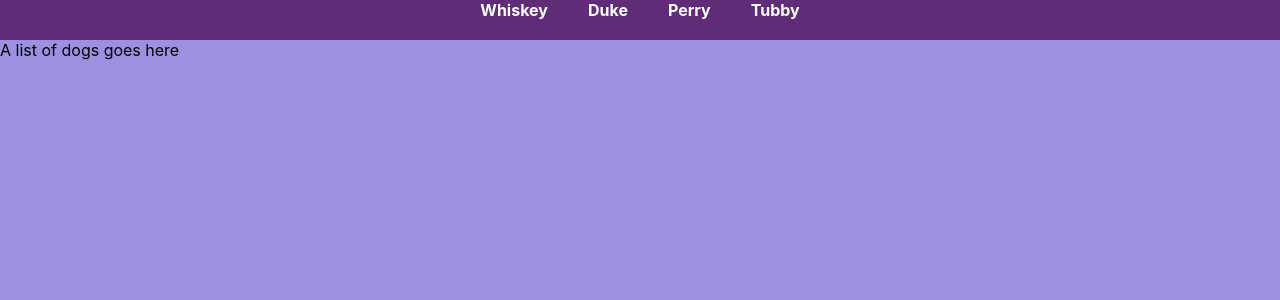
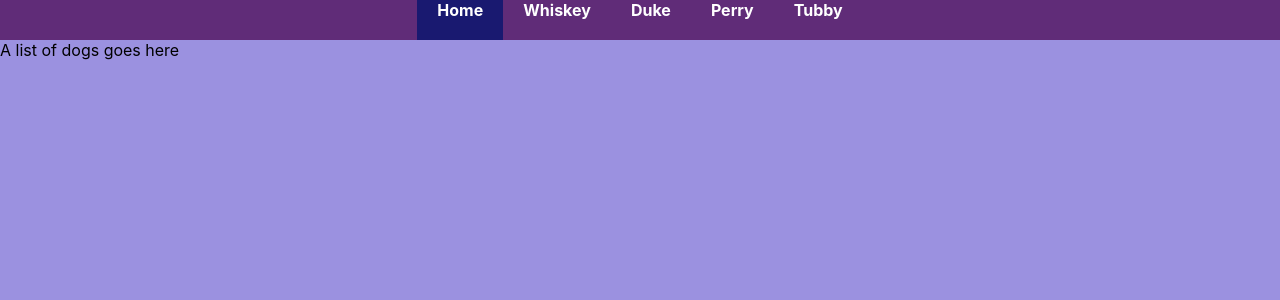
Before and after one commit to iam8/39.2-pt1-react-router-patterns, a React (Create React App) app: page /dogs in a window 1280 px wide. Shown: the top 300 px of the page. Built offline with nearby package versions, Linux system fonts and the light colour scheme.

Commit message:
Add navlink to homepage; add key props to list of NavLinks rendered

```diff
--- a/src/Nav.js
+++ b/src/Nav.js
@@ -7,13 +7,22 @@ import "./Nav.css";
 function Nav ({names}) {
     return (
         <nav className="Nav">
+
+            <NavLink exact to="/dogs">Home</NavLink>
+
             {
-                names.map((name) => {
+                names.map((name, index) => {
                     return (
-                        <NavLink exact to={`/dogs/${name.toLowerCase()}`}>{name}</NavLink>
+                        <NavLink
+                            key={index}
+                            exact
+                            to={`/dogs/${name.toLowerCase()}`}>
+                                {name}
+                        </NavLink>
                     );
                 })
             }
+
         </nav>
     );
 }
```
